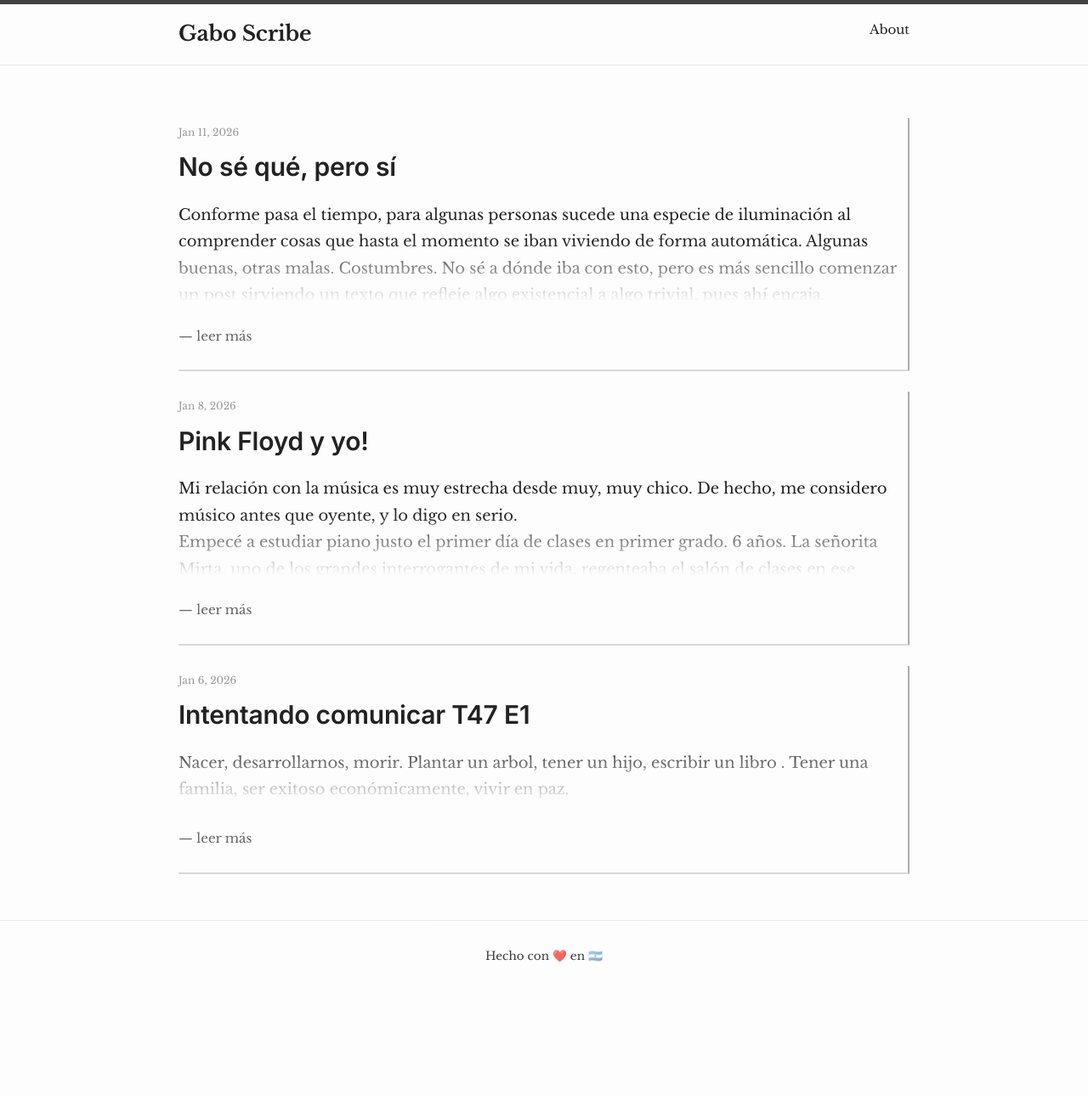
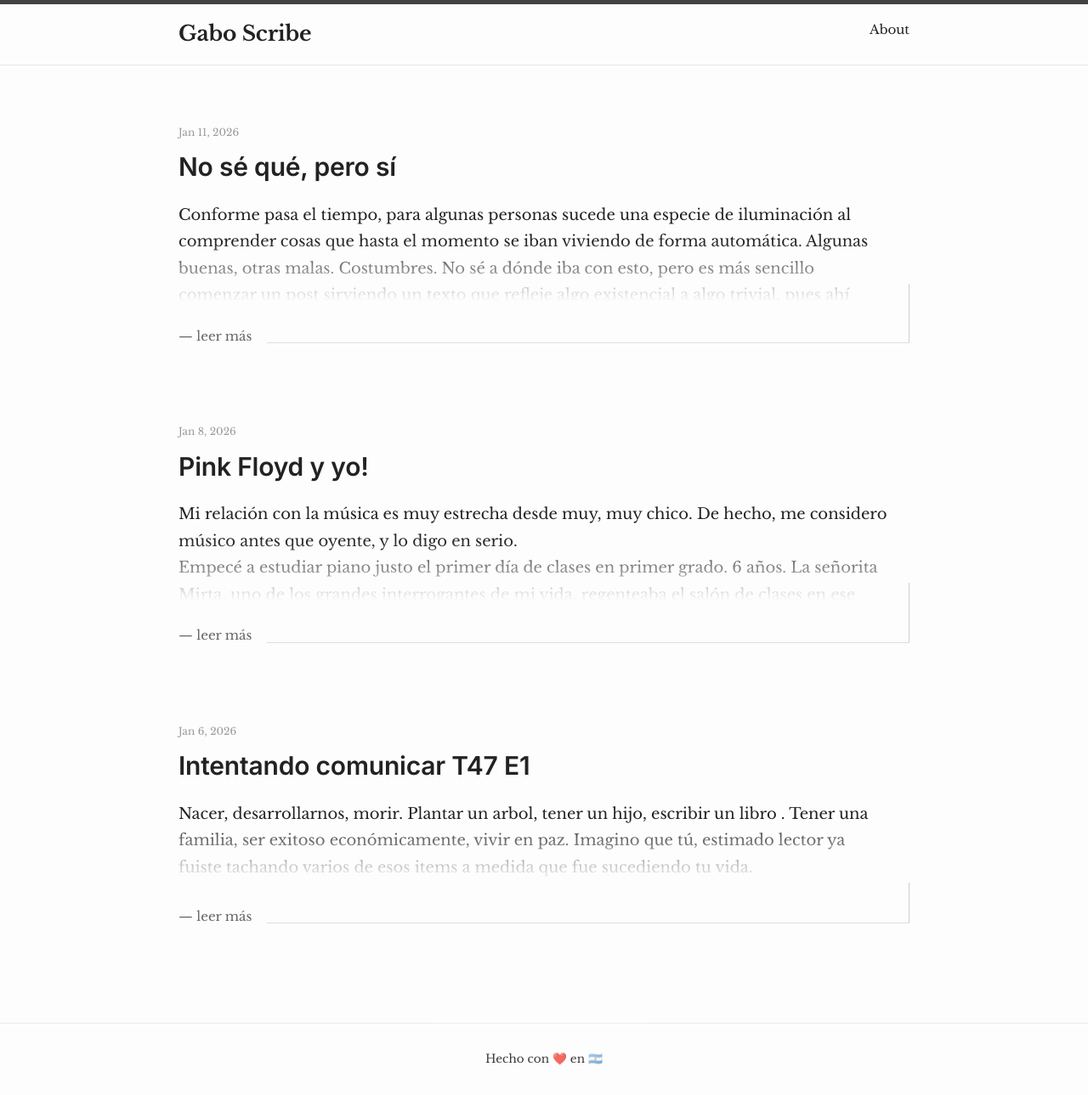
Before and after one commit to gsplay/blog, a Jekyll site: the page built from index.markdown, in a window 1280 px wide. Shown: the whole page at 85% size. Built offline with Jekyll 4.4.1, drawn with Linux system fonts in a browser that asks for light colours; before the commit the page ends 1167 px from its top, so only the background shows below that.

Commit message:
Se mejoró el diseño para que se lea mas relajado, menos cargado. los cambios se hiciern en main-scss

```diff
--- a/_posts/2026-01-06-intentando.markdown
+++ b/_posts/2026-01-06-intentando.markdown
@@ -6,7 +6,7 @@ categories: blog
 ---
 
 
-Nacer, desarrollarnos, morir. Plantar un arbol, tener un hijo, escribir un libro . Tener una familia, ser exitoso económicamente, vivir en paz.
+Nacer, desarrollarnos, morir. Plantar un arbol, tener un hijo, escribir un libro . Tener una familia, ser exitoso económicamente, vivir en paz. Imagino que tú, estimado lector ya fuiste tachando varios de esos items a medida que fue sucediendo tu vida.
 
 Hay objetivos que se fueron desvirtuando a medida que la civilización fue mutando de sociedad a seres individuales viviendo en sociedad. Muchas cosas dejaron de ser pilares para ser obviedades y otras que siendo banalidades formaron nuevas metas modernas con las cuales medirse la pinchila.
 
--- a/assets/main.scss
+++ b/assets/main.scss
@@ -62,11 +62,32 @@ p {
 
 /* ===== Post ===== */
 .post-list li {
-	padding-bottom: 1.5rem;
-  	margin-bottom: 1.5rem;
-  	border-bottom: 2px solid rgba(0, 0, 0, 0.14);
-  	border-right: 2px solid #0000004f;
+  position: relative;
+  padding-bottom: 1rem;
+  margin-bottom: 4rem;
+  padding-right: 1.5rem;   /* ← aire respecto a la línea */
 }
+
+
+.post-list li::after {
+  content: "";
+  position: absolute;
+  left: 6.5rem;      /* ajustá esto según “— leer más” */
+  right: 0;
+  bottom: 23px;
+  height: 1px;
+  background: rgba(0,0,0,0.12);
+}
+.post-list li::before {
+  content: "";
+  position: absolute;
+  right: 0;
+  top: 12.2rem;       /* altura donde comienza el título */
+  bottom: 1.5rem;    /* deja aire abajo */
+  width: 1px;
+  background: rgba(0,0,0,0.18);
+}
+
 
 
 /* ===== Footer ===== */
```
